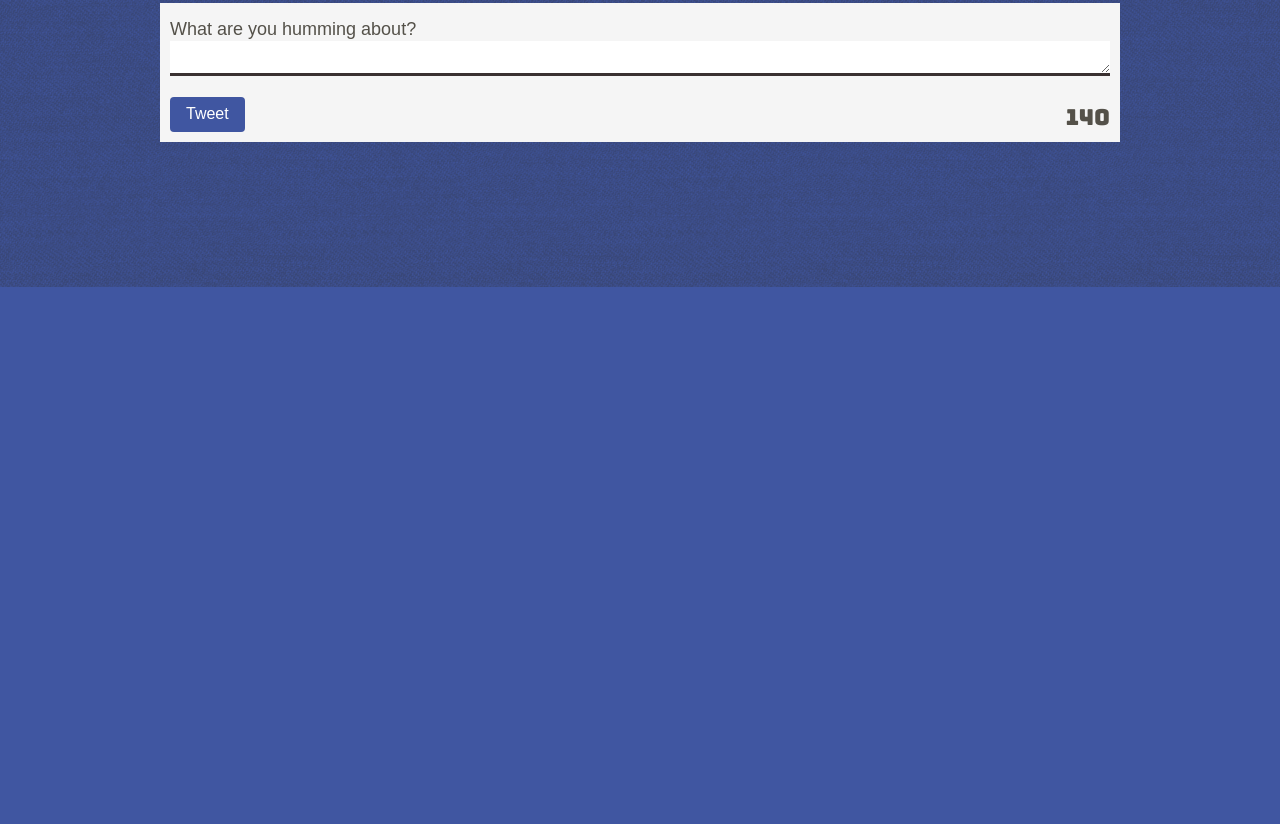
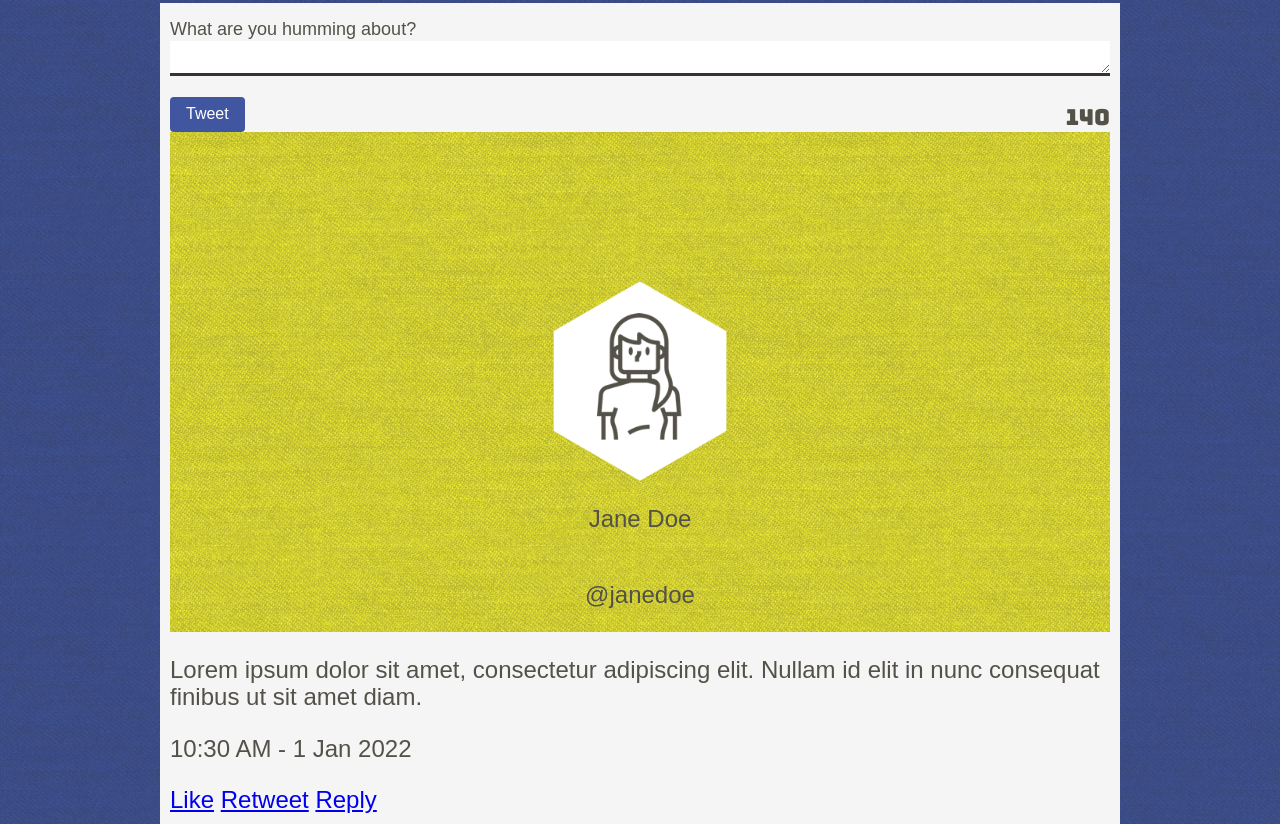
Before and after one commit to trickstyle89/tweeter, a website: page public/index.html in a window 1280 px wide. Shown: the part 513-1337 px from the top of the page. Before the commit the page ends 800 px from the top, so only its background shows below. Drawn offline with nearby package versions, Linux system fonts and the light colour scheme.

Commit message:
New CSS styling sheet for Tweet container

```diff
--- a/public/index.html
+++ b/public/index.html
@@ -15,6 +15,7 @@
     <link rel="stylesheet" href="/styles/nav.css" type="text/css" />
     <link rel="stylesheet" href="/styles/header.css" type="text/css" />
     <link rel="stylesheet" href="/styles/new-tweet.css" type="text/css" />
+    <link rel="stylesheet" href="/styles/tweet-container.css" type="text/css" />
 
     <!-- External JS -->
     <script src="https://ajax.googleapis.com/ajax/libs/jquery/3.4.1/jquery.min.js"></script>
@@ -59,7 +60,24 @@
       </div>
     </form>
     <div class="tweets-container">
-      <!-- all the tweets will go here -->
+      <article class="tweet">
+        <header>
+          <img src="/images/profile-hex.png" alt="User avatar">
+          <p>Jane Doe</p>
+          <p>@janedoe</p>
+        </header>
+        <div class="tweet-content">
+          <p>Lorem ipsum dolor sit amet, consectetur adipiscing elit. Nullam id elit in nunc consequat finibus ut sit amet diam.</p>
+        </div>
+        <footer>
+          <p>10:30 AM - 1 Jan 2022</p>
+          <div class="actions">
+            <a href="#">Like</a>
+            <a href="#">Retweet</a>
+            <a href="#">Reply</a>
+          </div>
+        </footer>
+      </article>
     </div>
   </section>
 </main>
--- /dev/null
+++ b/public/styles/tweet-container.css
@@ -0,0 +1,3 @@
+.tweets-container {
+    display: flex;
+}
```
